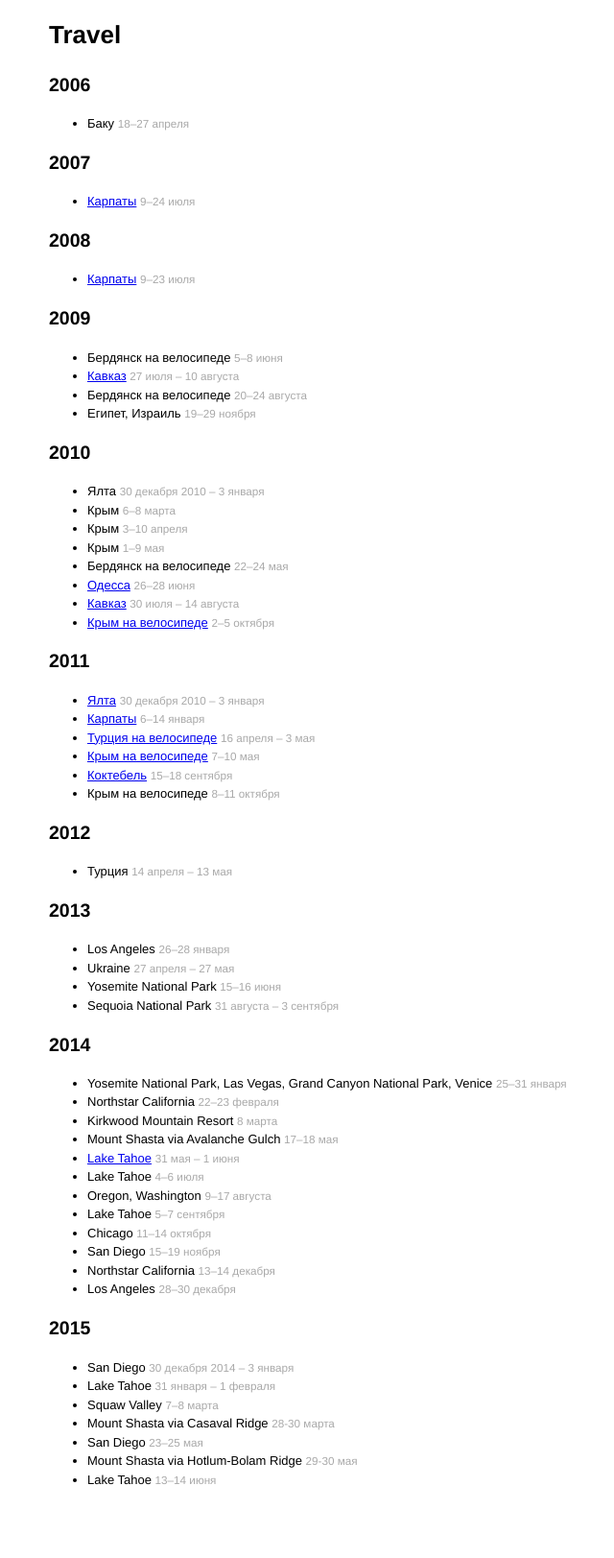
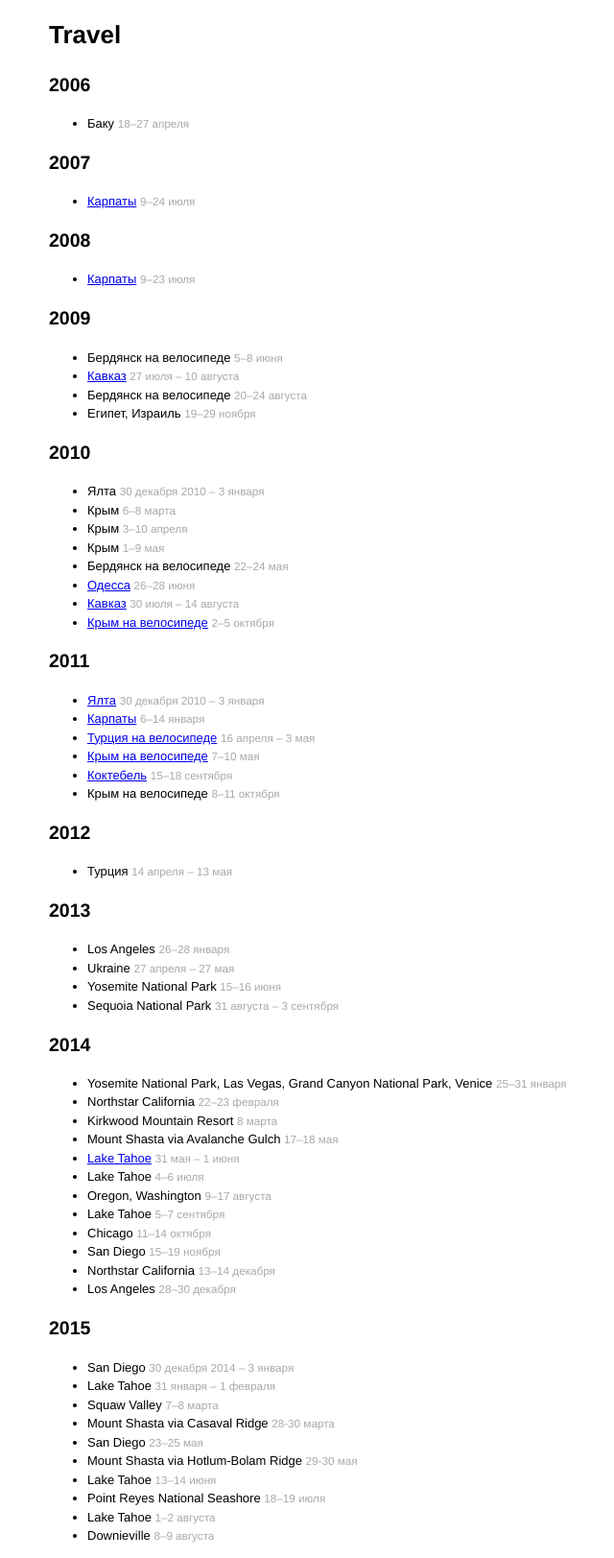
Before and after one commit to denis/denis.github.com, a Jekyll site: the page built from travel.md, in a window 1280 px wide. Shown: the whole page at 96% size, without its empty margins (189-829 px from the left). Built offline with Jekyll 4.4.1, drawn with Linux system fonts in a browser that asks for light colours; comment, search, counter and statistics services are not loaded; before the commit the page ends 1564 px from its top, so only the background shows below that.

Commit message:
Add more travel

```diff
--- a/travel.md
+++ b/travel.md
@@ -80,3 +80,6 @@
 - San Diego <small>23–25 мая</small>
 - Mount Shasta via Hotlum-Bolam Ridge <small>29-30 мая</small>
 - Lake Tahoe <small>13–14 июня</small>
+- Point Reyes National Seashore <small>18–19 июля</small>
+- Lake Tahoe <small>1–2 августа</small>
+- Downieville <small>8–9 августа</small>
```
